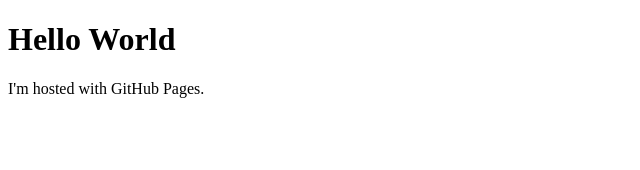
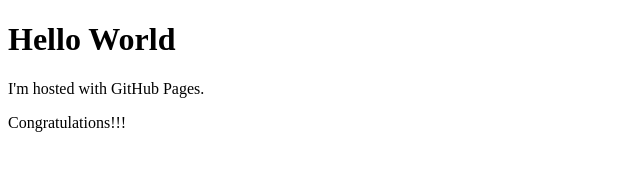
Before and after one commit to rogerio5ouza/rogerio5ouza.github.io, a plain HTML site: page index.html in a window 1280 px wide. Shown: the whole page, without its empty margins (0-640 px from the left). Drawn offline with Linux system fonts and the light colour scheme.

Commit message:
Mensagem de Boas vindas

```diff
--- a/index.html
+++ b/index.html
@@ -8,6 +8,7 @@
 
 <h1>Hello World</h1>
 <p>I'm hosted with GitHub Pages.</p>
+<p>Congratulations!!!</p>
 
 </body>
 </html>
```
